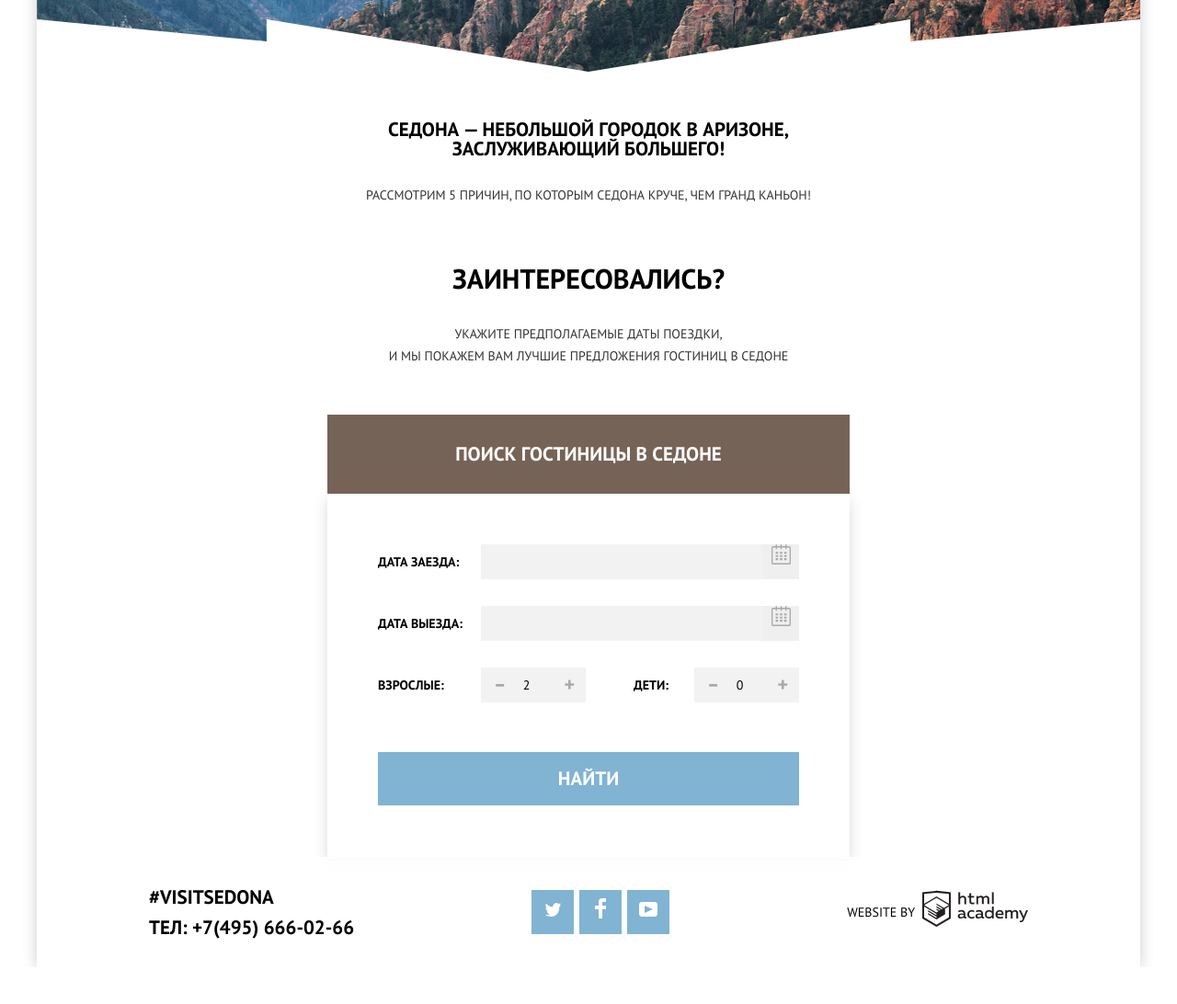
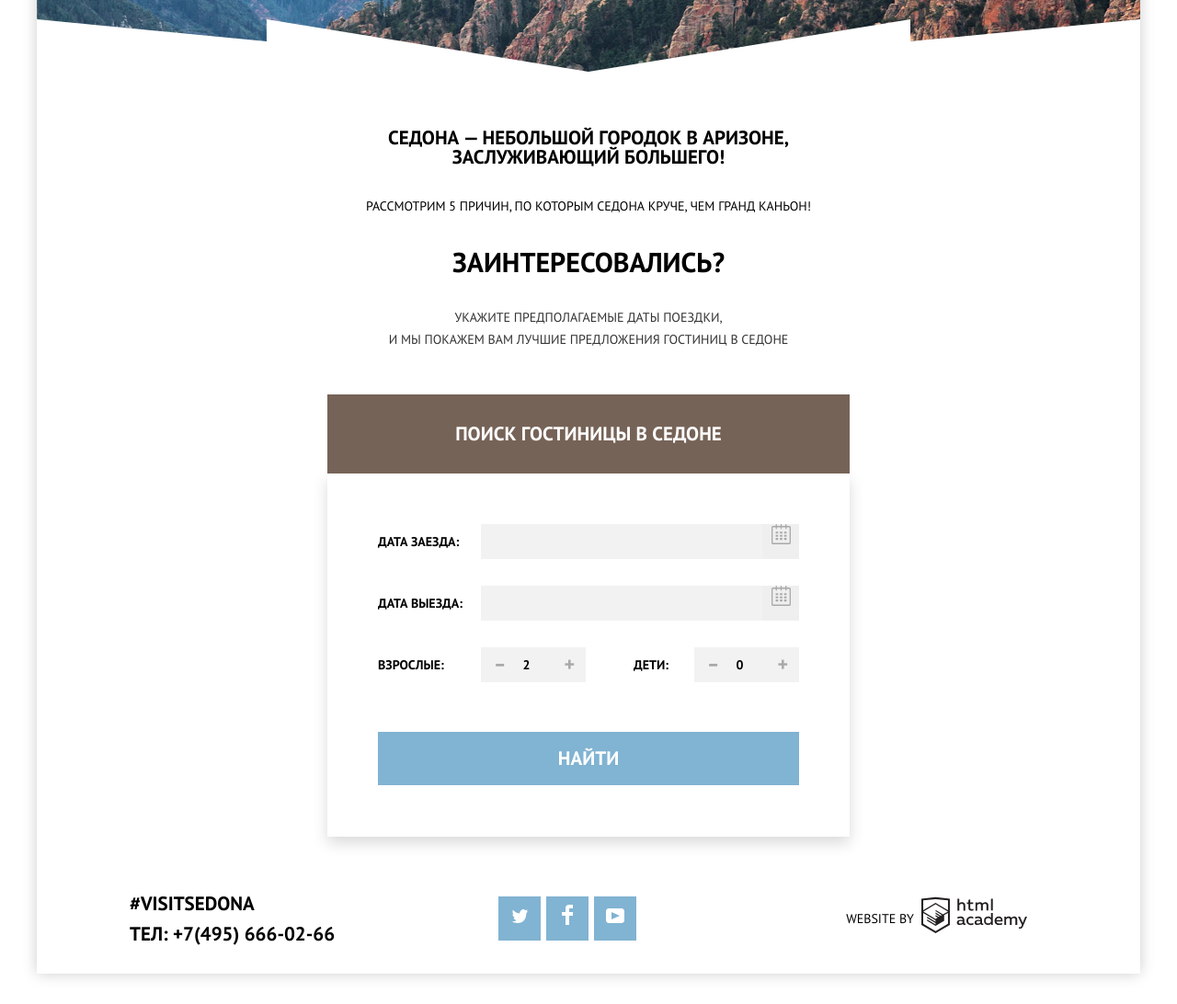
Before and after one commit to sapunov1905/1225927-sedona-27, a plain HTML site: page index.html in a window 1280 px wide. Shown: the part 488-1580 px from the top of the page at 92% size. Before the commit the page ends 1540 px from the top, so only its background shows below. Drawn offline with Linux system fonts and the light colour scheme.

Commit message:
Поработал с отступами

```diff
--- a/css/style.css
+++ b/css/style.css
@@ -37,7 +37,7 @@ body {
   width: 1200px;
   height: 510px;
   padding-top: 76px;
-  margin-bottom: 52px;
+
   text-align: center;
   background-color: #fff;
   background-image: url("../img/fon.jpg");
@@ -50,11 +50,11 @@ body {
   position: absolute;
   bottom: 0;
   left: 0;
-
   width: 100%;
   height: 57px;
   background-image: url("../img/intro-mask1.svg");
 }
+
 a {
   text-decoration: none;
 }
@@ -130,14 +130,14 @@ button.search-form-btn:focus {
 }
 
 .advantage-description {
-  color: #333;
-  background-color: #ffffff;
-  margin-bottom: 60px;
+    margin: 61px auto 0;
+    padding: 0;
+    line-height: 26px;
 }
 
 .main-description {
   width: 636px;
-  margin: 0 auto 27px;
+  margin: 0 auto 30px;
   padding: 0 15px;
   text-align: center;
   text-transform: uppercase;
@@ -148,7 +148,7 @@ button.search-form-btn:focus {
 }
 
 .text-features {
-  margin-bottom: 58px;
+  padding: 0;
 }
 
 .main-map {
@@ -164,7 +164,7 @@ button.search-form-btn:focus {
 .select-map {
   line-height: 24px;
   color: #333;
-  margin-bottom: 52px;
+  margin: 0 auto 48px;
 }
 
 
@@ -246,6 +246,7 @@ font: inherit;
 
 .hotel-date,
 .hotel-persons {
+  font-weight: bold;
   width: 306px;
   min-height: 38px;
   padding: 6px 12px;
@@ -388,12 +389,10 @@ font: inherit;
 }
 
 .main-footer{
- display: flex;
-  justify-content: space-between;
+  display: flex;
   align-items: center;
-  min-height: 120px;
-  padding-right: 122px;
-  padding-left: 122px;
+  height: 120px;
+  margin: 29px 123px 33px 101px;
   color: #000000;
 
   background-color: rgba(255, 255, 255, 0.9);
@@ -423,11 +422,14 @@ font: inherit;
 
 .main-footer-social {
   margin: 0;
-  padding: 0;
+  padding-left: 178px;
 
   list-style: none;
 }
 
+.main-footer-html {
+  padding-left: 228px;
+}
 .creator-logo {
   fill: #000000;
   width: 115px;
@@ -476,6 +478,9 @@ font: inherit;
 
 /* Каталог */
 
+.hotel-list{
+  padding-left: 0;
+}
 
 .hotel-info-left {
   display: flex;
--- a/index.html
+++ b/index.html
@@ -99,7 +99,7 @@
         <li class="button-social"><a href=""><img src="img/youtube.svg" width="20" height="16" alt="YouTube"></a></li>
         <!--YouTube-->
       </ul>
-      <div class="main-footer-item">
+      <div class="main-footer-item main-footer-html">
         <p>Website by</p>
         <a href="https://htmlacademy.ru/intensive/htmlcss"><img class="creator-logo" src="img/logo-htmlacademy.svg" width="115" height="41" alt="HTML Academy"></a>
       </div>
```
